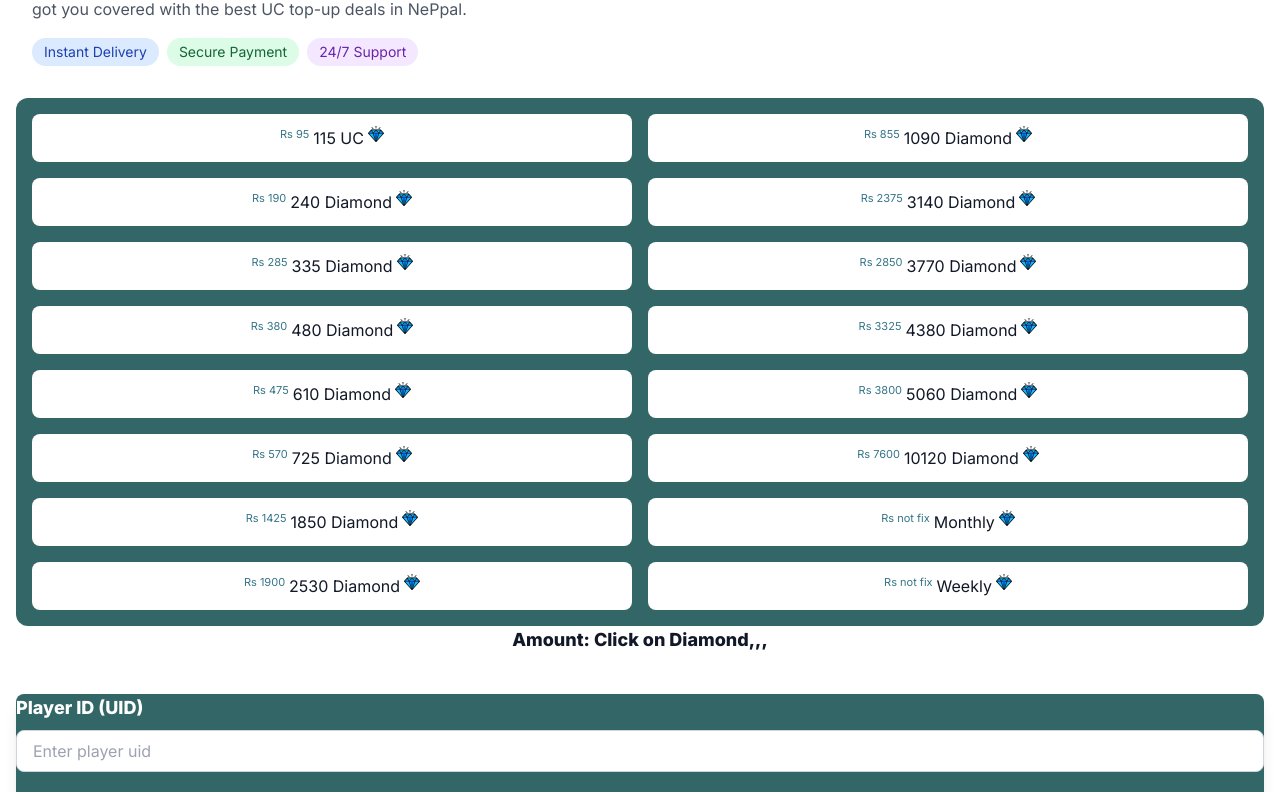
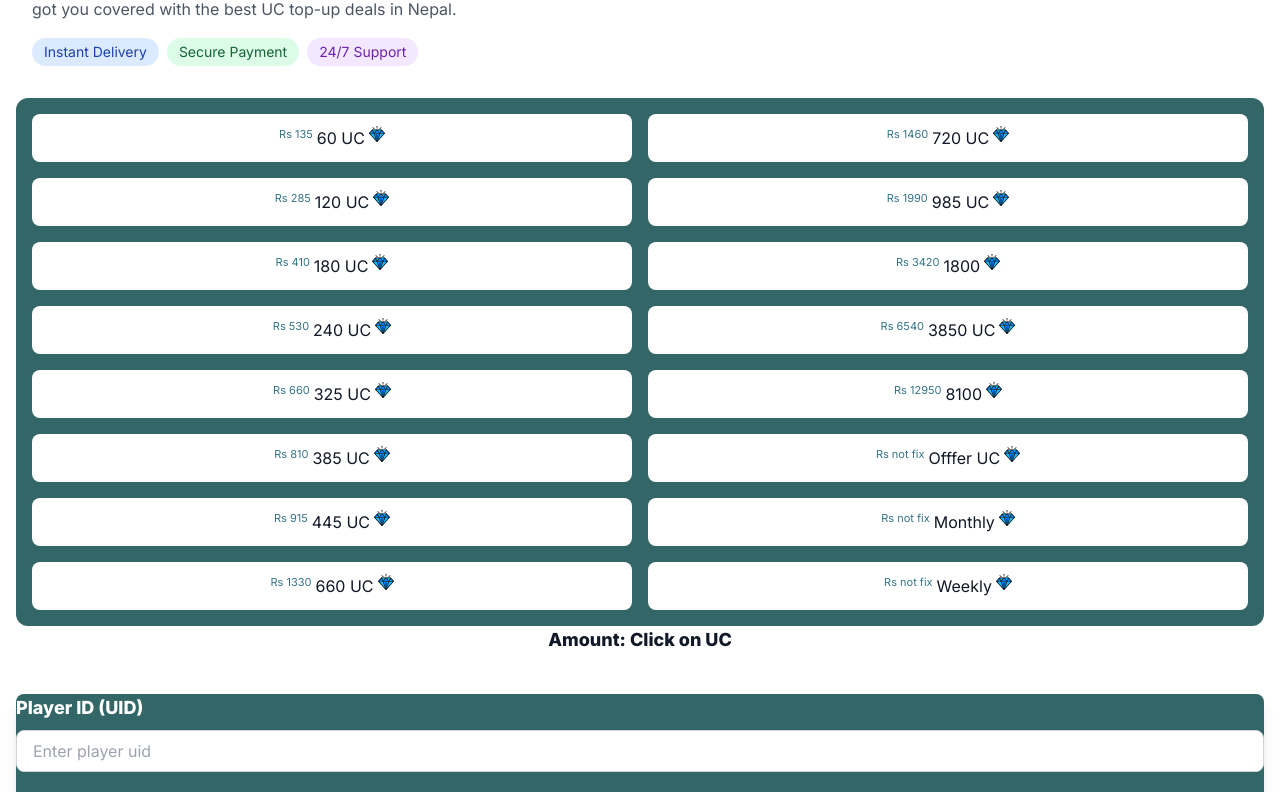
Before and after one commit to ramnarayansah0/topupsewa, a Next.js app: page /topup/pubg in a window 1280 px wide. Shown: the part 520-1312 px from the top of the page. Built offline with nearby package versions, Linux system fonts and the light colour scheme; no server answers; the database is empty.

Commit message:
pubg price fix

```diff
--- a/app/freefire-diamond-topup/page.tsx
+++ b/app/freefire-diamond-topup/page.tsx
@@ -38,7 +38,7 @@
   }
 // this is for right part
 function addText110(){
-  setPrice("110 (60💎)")
+  setPrice("855 (1090💎)")
 }
 function addText2375(){
   setPrice("2375 (3140💎)")
--- a/app/topup/pubg/page.tsx
+++ b/app/topup/pubg/page.tsx
@@ -6,60 +6,60 @@
 import Pubgdata from "@/app/component/Pubgdata";
 
 export default function Page() {
-   const [rate,setRate]= useState("Click on Diamond")
+   const [rate,setRate]= useState("Click on UC")
    // function
    function addText95(){
-      setRate("95 (115💎)")
+      setRate("135 (60 uc)")
     }
     function addText190(){
-      setRate("190 (240💎)")
+      setRate("285 (120 uc)")
     }
     function addText285(){
-      setRate("285 (335💎)")
+      setRate("410 (180 uc)")
     }
     function addText380(){
-      setRate("380 (480💎)")
+      setRate("530 (240 uc)")
     }
     function addText475(){
-      setRate("475 (610💎)")
+      setRate("660 (325 uc)")
     }
     function addText570(){
-      setRate("570 (725💎)")
+      setRate("810 (385 uc)")
     }
     function addText1425(){
-      setRate("1425 (1850💎)")
+      setRate("915 (445 uc)")
     }
     function addText1900(){
-      setRate("1900 (2530💎)")
+      setRate("1330 (660 uc)")
     }
   // this is for right part
   function addText110(){
-    setRate("110 (60💎)")
+    setRate("1460 (720 uc)")
   }
   function addText2375(){
-   setRate("2375 (3140💎)")
+   setRate("1990 (950 uc)")
   }
   function addText2850(){
-   setRate("2850 (3770💎)")
+   setRate("3420 (1800 uc)")
   }
   function addText3325(){
-   setRate("3325 (4380💎)")
+   setRate("6540 (3000 uc)")
   }
   function addText3800(){
-   setRate("3800 (5060💎)")
+   setRate("12950 (8100 uc)")
   }
   function addText7600(){
-   setRate("7600 (10120💎)")
+   setRate("000 (000 uc)")
   }
   function addText220w(){
-    setRate("220 (60💎)")
+    setRate("000 (000 uc)")
   }
   function addText80w(){
-   setRate("80 (60💎)")}
+   setRate("000 (000 uc)")}
 
   // API function to submit data
   const handleSubmit = async () => {
-    if (!gamesid || !naam || !message || rate === "Click on Diamond") {
+    if (!gamesid || !naam || !message || rate === "Click on UC") {
       setSubmitStatus("Please fill all fields and select a package");
       return;
     }
@@ -87,7 +87,7 @@
         setGamesid("");
         setNaam("");
         setMessage("");
-        setRate("Click on Diamond");
+        setRate("Click on UC");
       } else {
         setSubmitStatus("Failed to submit order. Please try again.");
       }
@@ -115,9 +115,9 @@
           </div>
           <div className="mt-10 ml-4">
             <h1 className="font-extrabold text-2xl text-gray-900 dark:text-white">PUBG  Topup</h1>
-            <h2 className="text-lg text-gray-700 dark:text-gray-300">Rs 115 - Rs 7000+</h2>
+            <h2 className="text-lg text-gray-700 dark:text-gray-300">Rs 135 - Rs 12950+</h2>
           <p className="mt-4 text-gray-600 dark:text-gray-400 leading-relaxed">
-            Experience the ultimate PUBG gaming with our premium UC top-up service. Get instant delivery of PUBG UC at competitive prices. Our secure payment system ensures safe transactions for all your PUBG recharge needs. Whether you're looking for PUBG UC purchase for character skins, weapons, or battle passes, we've got you covered with the best UC top-up deals in NePpal.
+            Experience the ultimate PUBG gaming with our premium UC top-up service. Get instant delivery of PUBG UC at competitive prices. Our secure payment system ensures safe transactions for all your PUBG recharge needs. Whether you're looking for PUBG UC purchase for character skins, weapons, or battle passes, we've got you covered with the best UC top-up deals in Nepal.
           </p>
           <div className="mt-4 flex flex-wrap gap-2">
             <span className="px-3 py-1 bg-blue-100 dark:bg-blue-900/30 text-blue-800 dark:text-blue-200 rounded-full text-sm">Instant Delivery</span>
@@ -131,35 +131,35 @@
               {/* Left Side */}
               <div className="col-span-1 flex flex-col gap-4">
                 <button onClick={addText95}>
-                   <Price price="95" diamond="115 UC" />
+                   <Price price="135" diamond="60 UC" />
                 </button>
 
                 <button  onClick={addText190}>
-                   <Price price="190" diamond="240 Diamond" />
+                   <Price price="285" diamond="120 UC" />
                 </button>
 
                 <button onClick={addText285} >
-                   <Price price="285" diamond="335 Diamond" />
+                   <Price price="410" diamond="180 UC" />
                 </button>
 
                 <button  onClick={addText380}>
-                   <Price price="380" diamond="480 Diamond" />
+                   <Price price="530" diamond="240 UC" />
                 </button>
 
                 <button onClick={addText475}>
-                   <Price price="475" diamond="610 Diamond" />
+                   <Price price="660" diamond="325 UC" />
                 </button>
 
                 <button onClick={addText570}>
-                   <Price price="570" diamond="725 Diamond" />
+                   <Price price="810" diamond="385 UC" />
                 </button>
 
                 <button onClick={addText1425}>
-                   <Price price="1425" diamond="1850 Diamond" />
+                   <Price price="915" diamond="445 UC" />
                 </button>
 
                 <button onClick={addText1900}>
-                   <Price price="1900" diamond="2530 Diamond" />
+                   <Price price="1330" diamond="660 UC" />
                 </button>
 
               </div>
@@ -167,24 +167,24 @@
               {/* Right Side */}
               <div className="col-span-1 flex flex-col gap-4">
                 <button onClick={addText110}>
-                   <Price price="855" diamond="1090 Diamond" />
+                   <Price price="1460" diamond="720 UC" />
                 </button>
 
 
                 <button onClick={addText2375}>
-                   <Price price="2375" diamond="3140 Diamond" />
+                   <Price price="1990" diamond="985 UC" />
                 </button>
                 <button onClick={addText2850}>
-                   <Price price="2850" diamond="3770 Diamond" />
+                   <Price price="3420" diamond="1800" />
                 </button>
                 <button onClick={addText3325}>
-                   <Price price="3325" diamond="4380 Diamond" />
+                   <Price price="6540" diamond="3850 UC" />
                 </button>
                 <button onClick={addText3800}>
-                   <Price price="3800" diamond="5060 Diamond" />
+                   <Price price="12950" diamond="8100" />
                 </button>
                 <button onClick={addText7600}>
-                   <Price price="7600" diamond="10120 Diamond" />
+                   <Price price="not fix" diamond="Offfer UC" />
                 </button>
                 <button onClick={addText220w}>
                    <Price price="not fix" diamond="Monthly" />
@@ -196,7 +196,7 @@
             </div>
           </div>
 
-          <h1 className="text-center text-gray-900 dark:text-white font-extrabold text-lg mb-2  ">Amount: {rate},{gamesid},{message},{naam}</h1>
+          <h1 className="text-center text-gray-900 dark:text-white font-extrabold text-lg mb-2  ">Amount: {rate}</h1>
 
           <div className="bg-[#336666] dark:bg-[#1a3333] mt-10 pb-3 rounded-lg shadow-lg">
             <h1 className="text-white font-extrabold text-lg mb-2">Player ID (UID)</h1>
@@ -250,10 +250,11 @@
           <div className="mt-8 p-6 bg-white dark:bg-gray-800 rounded-lg shadow-lg">
             <h1 className="text-xl font-bold text-gray-900 dark:text-white mb-4">How to purchase PUBG UC  in PUBG  Top Up:</h1>
             <div className="space-y-2 text-gray-700 dark:text-gray-300">
-              <p>1. First, select the PUBG UC Pack you want to buy.</p>
+              <p>1. First, select the PUBG UC Pack you want to buy. <p>Or Contact Us On Whatapps 9702748991</p></p>
               <p>2. Next, enter your PUBG Player ID , Name and WhatsApp Number.</p>
               <p>3. After that, check out and choose your payment method (eSEWA, kHALTI).</p>
-              <p>4. After payment is made, the UC you purchased will be credited to your account within 5 minutes</p>
+              <p>4. After payment is made, the UC you purchased will be credited to your account within 5 minutes </p>
+              <p>5. Visit our Youtube channel Short Video for more instruction.</p>
             </div>
           </div>
           <Footer/>
```
